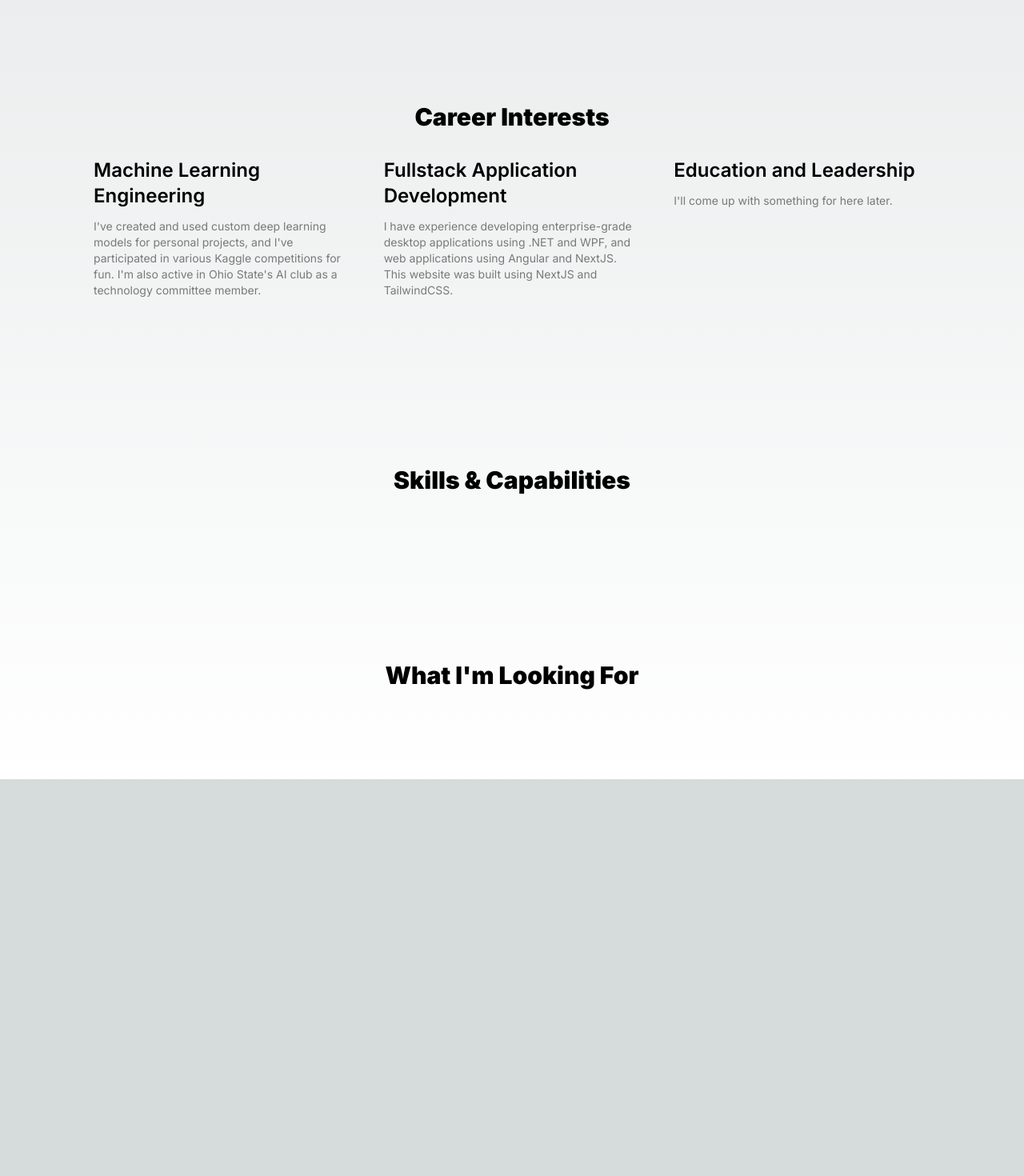
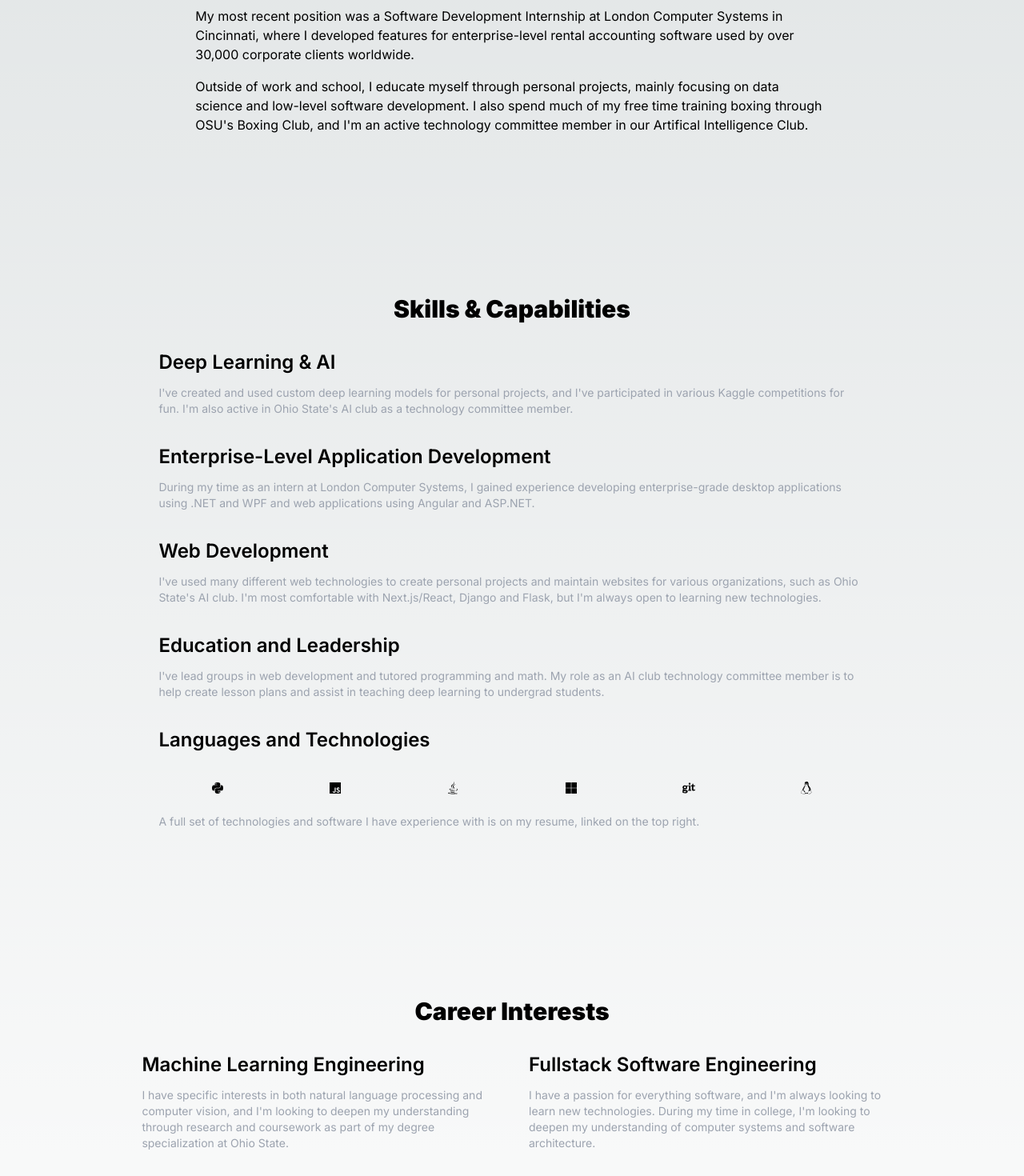
Before and after one commit to inesh-l/ineshloka.com, a Next.js app: page /home in a window 1280 px wide. Shown: the part 1040-2510 px from the top of the page at 80% size. Before the commit the page ends 2014 px from the top, so only its background shows below. Built offline with nearby package versions, Linux system fonts and the light colour scheme.

Commit message:
Finished homepage

```diff
--- /dev/null
+++ b/app/components/contact/contactCard.js
@@ -0,0 +1,17 @@
+'use client'
+import { FontAwesomeIcon } from '@fortawesome/react-fontawesome'
+
+export function ContactCard(props) {
+    const icon = props.icon;
+    const text = props.text;
+    const link = props.link;
+    return (
+        <a href={link} target="_blank">
+            <div className="flex flex-col items-center w-44 h-44 p-8">
+                <FontAwesomeIcon icon={icon} style={{color: "#ffffff",}} />
+                <h1 className="font-bold text-xl">{text}</h1>
+            </div>
+        </a>
+    )
+
+}
--- /dev/null
+++ b/app/contact/page.js
@@ -0,0 +1,21 @@
+import { Navbar } from '../components/nav/navbar.js'
+import {ContactCard} from '../components/contact/contactCard.js';
+import { faEnvelope } from '@fortawesome/free-solid-svg-icons'
+import { faGithub, faLinkedin } from '@fortawesome/free-brands-svg-icons'
+
+export default function Home() {
+  return (
+    <main className="">
+      <Navbar currentPage="Contact" />
+
+
+      <div className="flex flex-col items-center p-24">
+        <div className="mb-32 grid text-center lg:mb-0 lg:grid-cols-3 lg:text-left">
+          <ContactCard icon={faEnvelope} text={"Email"} link={"mailto:ineshrloka@gmail.com"}/>
+          <ContactCard icon={faGithub} text={"GitHub"} link={"https://github.com/inesh-l"}/>
+          <ContactCard icon={faLinkedin} text={"LinkedIn"} link={"https://www.linkedin.com/in/inesh-l"}/>
+        </div>
+      </div>
+    </main>
+  )
+}
--- a/app/home/page.js
+++ b/app/home/page.js
@@ -1,5 +1,6 @@
-import Image from 'next/image'
 import { Navbar } from '../components/nav/navbar.js'
+import {faPython, faJava, faJs, faMicrosoft, faGit, faLinux } from '@fortawesome/free-brands-svg-icons'
+import { FontAwesomeIcon } from '@fortawesome/react-fontawesome'
 
 export default function Home() {
   return (
@@ -7,8 +8,8 @@ export default function Home() {
       <Navbar currentPage="Home" />
 
       <div className="flex flex-col items-center pt-48 pb-24">
-        <h1 className="capitalize text-5xl font-black mb-4">Hi, I'm Inesh</h1>
-        <p className="text-m">I'm a computer science student and software developer. Here's a bit about me!</p>
+        <h1 className="capitalize text-5xl font-black mb-4">Hi, I&#39;m Inesh!</h1>
+        <p className="text-m text-center">I&#39;m a computer science student and software developer. Here&#39;s a bit about me!</p>
       </div>
 
 
@@ -18,43 +19,81 @@ export default function Home() {
 
 
       <div className="flex flex-col items-center p-24">
-        <h2 className="text-3xl font-black mb-4">About Me</h2>
+        <h2 className="text-3xl font-black mb-4">Introduction</h2>
+        <p className={"m-0 max-w-[80ch] text-md p-2"}>Hi! My name is Inesh Loka. I&#39;m a current B.S. Computer Science and Engineering student at The Ohio State University,
+        with specializations in both Artificial Intelligence and Software Development.</p>
+        <p className={"m-0 max-w-[80ch] text-md p-2"}>My most recent position was a Software Development Internship at London Computer Systems in Cincinnati,
+        where I developed features for enterprise-level rental accounting software used by over 30,000 corporate clients worldwide.</p>
+        <p className={"m-0 max-w-[80ch] text-md p-2"}>Outside of work and school, I educate myself through personal projects, mainly focusing on data science and low-level software development.
+        I also spend much of my free time training boxing through OSU&#39;s Boxing Club, and I&#39;m an active technology committee member in our Artifical Intelligence Club.</p>
       </div>
 
 
       <div className="flex flex-col items-center p-24">
-        <h2 className="text-3xl font-black mb-4">Career Interests</h2>
-        <div className="mb-32 grid text-center lg:mb-0 lg:grid-cols-3 lg:text-left">
-          <div
-            className="group rounded-lg border border-transparent px-5 py-4 transition-colors hover:border-gray-300 hover:bg-gray-100 hover:dark:border-neutral-700 hover:dark:bg-neutral-800 hover:dark:bg-opacity-30"
-          >
-            <h2 className={`mb-3 text-2xl font-semibold`}>
-              Machine Learning Engineering
+        <h2 className="text-3xl font-black mb-4">Skills & Capabilities</h2>
+        <div className="mb-32 grid text-center lg:mb-0  lg:text-left">
+          <div className="group rounded-lg border border-transparent px-5 py-4" >
+            <h2 className={"mb-3 text-2xl font-semibold"}>
+              Deep Learning & AI
             </h2>
-            <p className={`m-0 max-w-[50ch] text-sm opacity-50`}>
-              I've created and used custom deep learning models for personal projects, and I've participated in various Kaggle competitions for fun.
-              I'm also active in Ohio State's AI club as a technology committee member.
+            <p className={"m-0 max-w-[100ch] text-sm text-gray-400"}>
+              I&#39;ve created and used custom deep learning models for personal projects, and I&#39;ve participated in various Kaggle competitions for fun.
+              I&#39;m also active in Ohio State&#39;s AI club as a technology committee member.
             </p>
           </div>
-          <div
-            className="group rounded-lg border border-transparent px-5 py-4 transition-colors hover:border-gray-300 hover:bg-gray-100 hover:dark:border-neutral-700 hover:dark:bg-neutral-800 hover:dark:bg-opacity-30"
-          >
-            <h2 className={`mb-3 text-2xl font-semibold`}>
-              Fullstack Application Development
+          <div className="group rounded-lg border border-transparent px-5 py-4" >
+            <h2 className={"mb-3 text-2xl font-semibold"}>
+              Enterprise-Level Application Development
             </h2>
-            <p className={`m-0 max-w-[50ch] text-sm opacity-50`}>
-              I have experience developing enterprise-grade desktop applications using .NET and WPF, and web applications using Angular and NextJS.
-              This website was built using NextJS and TailwindCSS.
+            <p className={"m-0 max-w-[100ch] text-sm text-gray-400"}>
+              During my time as an intern at London Computer Systems, I gained experience developing enterprise-grade desktop applications using .NET and
+              WPF and web applications using Angular and ASP.NET.
             </p>
           </div>
-          <div
-            className="group rounded-lg border border-transparent px-5 py-4 transition-colors hover:border-gray-300 hover:bg-gray-100 hover:dark:border-neutral-700 hover:dark:bg-neutral-800 hover:dark:bg-opacity-30"
-          >
-            <h2 className={`mb-3 text-2xl font-semibold`}>
+          <div className="group rounded-lg border border-transparent px-5 py-4" >
+            <h2 className={"mb-3 text-2xl font-semibold"}>
+              Web Development
+            </h2>
+            <p className={"m-0 max-w-[100ch] text-sm text-gray-400"}>
+              I&#39;ve used many different web technologies to create personal projects and maintain websites for various organizations, such as Ohio State&#39;s AI club. I&#39;m
+              most comfortable with Next.js/React, Django and Flask, but I&#39;m always open to learning new technologies.
+            </p>
+          </div>
+          <div className="group rounded-lg border border-transparent px-5 py-4" >
+            <h2 className={"mb-3 text-2xl font-semibold"}>
               Education and Leadership
             </h2>
-            <p className={`m-0 max-w-[50ch] text-sm opacity-50`}>
-              I'll come up with something for here later.
+            <p className={"m-0 max-w-[100ch] text-sm text-gray-400"}>
+              I&#39;ve lead groups in web development and tutored programming and math. My role as an AI club technology committee member is to help create lesson plans and
+              assist in teaching deep learning to undergrad students.
+            </p>
+          </div>
+          <div className="group rounded-lg border border-transparent px-5 py-4" >
+            <h2 className={"mb-3 text-2xl font-semibold"}>
+              Languages and Technologies
+            </h2>
+            <div className="grid text-center grid-cols-6">
+              <div className="flex flex-row items-center justify-center p-4">
+                <FontAwesomeIcon icon={faPython} className="p-2"/>
+              </div>
+              <div className="flex flex-row items-center justify-center p-4">
+                <FontAwesomeIcon icon={faJs} className="p-2"/>
+              </div>
+              <div className="flex flex-row items-center justify-center p-4">
+                <FontAwesomeIcon icon={faJava} className="p-2"/>
+              </div>
+              <div className="flex flex-row items-center justify-center p-4">
+                <FontAwesomeIcon icon={faMicrosoft} className="p-2"/>
+              </div>
+              <div className="flex flex-row items-center justify-center p-4">
+                <FontAwesomeIcon icon={faGit} className="p-2"/>
+              </div>
+              <div className="flex flex-row items-center justify-center p-4">
+                <FontAwesomeIcon icon={faLinux} className="p-2"/>
+              </div>
+            </div>
+            <p className={"m-0 max-w-[100ch] text-sm text-gray-400"}>
+              A full set of technologies and software I have experience with is on my resume, linked on the top right.
             </p>
           </div>
         </div>
@@ -62,12 +101,35 @@ export default function Home() {
 
 
       <div className="flex flex-col items-center p-24">
-        <h2 className="text-3xl font-black mb-4">Skills & Capabilities</h2>
+        <h2 className="text-3xl font-black mb-4">Career Interests</h2>
+        <div className="mb-32 grid text-center lg:mb-0 lg:grid-cols-2 lg:text-left">
+          <div className="group rounded-lg border border-transparent px-5 py-4" >
+            <h2 className={`mb-3 text-2xl font-semibold`}>
+              Machine Learning Engineering
+            </h2>
+            <p className={"m-0 max-w-[50ch] text-sm text-gray-400"}>
+              I have specific interests in both natural language processing and computer vision, and I&#39;m looking to deepen my understanding through research and coursework
+              as part of my degree specialization at Ohio State.
+            </p>
+          </div>
+          <div className="group rounded-lg border border-transparent px-5 py-4" >
+            <h2 className={`mb-3 text-2xl font-semibold`}>
+              Fullstack Software Engineering
+            </h2>
+            <p className={"m-0 max-w-[50ch] text-sm text-gray-400"}>
+              I have a passion for everything software, and I&#39;m always looking to learn new technologies. During my time in college, I&#39;m looking to deepen my understanding of computer systems and software architecture.
+            </p>
+          </div>
+
+        </div>
       </div>
 
 
       <div className="flex flex-col items-center p-24">
-        <h2 className="text-3xl font-black mb-4">What I'm Looking For</h2>
+        <h2 className="text-3xl font-black mb-4">What I&#39;m Looking For</h2>
+        <p className={"m-0 max-w-[80ch] text-md p-2"}>I&#39;m actively seeking full-time summer internship positions in both software engineering and machine learning. I&#39;m also open to part-time remote positions during the fall and spring semesters
+        while I&#39;m taking classes full time. </p>
+        <p className={"m-0 max-w-[80ch] text-md p-2"}>You can find my contact information on the top right. I&#39;m best reached by email, at either my personal gmail (ineshrloka@gmail.com) or my school email (loka.4@osu.edu).</p>
       </div>
     </main>
   )
--- a/package.json
+++ b/package.json
@@ -9,6 +9,10 @@
     "lint": "next lint"
   },
   "dependencies": {
+    "@fortawesome/fontawesome-svg-core": "^6.4.0",
+    "@fortawesome/free-brands-svg-icons": "^6.4.0",
+    "@fortawesome/free-solid-svg-icons": "^6.4.0",
+    "@fortawesome/react-fontawesome": "^0.2.0",
     "autoprefixer": "10.4.14",
     "eslint": "8.43.0",
     "eslint-config-next": "13.4.7",
```
Also changed, not shown: app/components/nav/navbar.js (+26 -5 lines), 1 other file (tests, documents, lock files or other folders).
